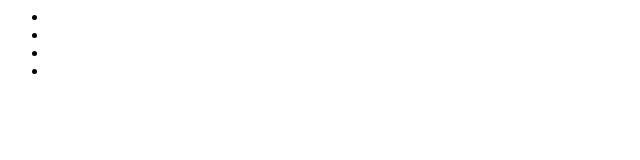
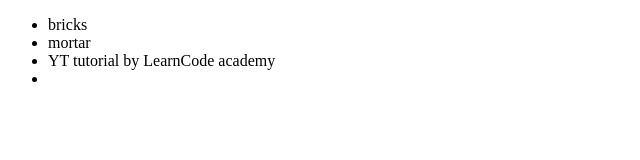
Before and after one commit to catariinakh/Github-Basics, a plain HTML site: page index2.html in a window 1280 px wide. Shown: the whole page, without its empty margins (0-640 px from the left). Drawn offline with Linux system fonts and the light colour scheme.

Commit message:
added more stuff to the list

```diff
--- a/index2.html
+++ b/index2.html
@@ -1,6 +1,14 @@
-<ul>
-    <li></li>
-    <li></li>
-    <li></li>
-    <li></li>
-</ul>
+<!DOCTYPE html>
+<html><body>
+
+    <div>
+    <ul>
+        <li>bricks</li>
+        <li>mortar</li>
+        <li>YT tutorial by LearnCode academy</li>
+        <li></li>
+    </ul>
+    </div>
+
+</body>
+</html>
```
